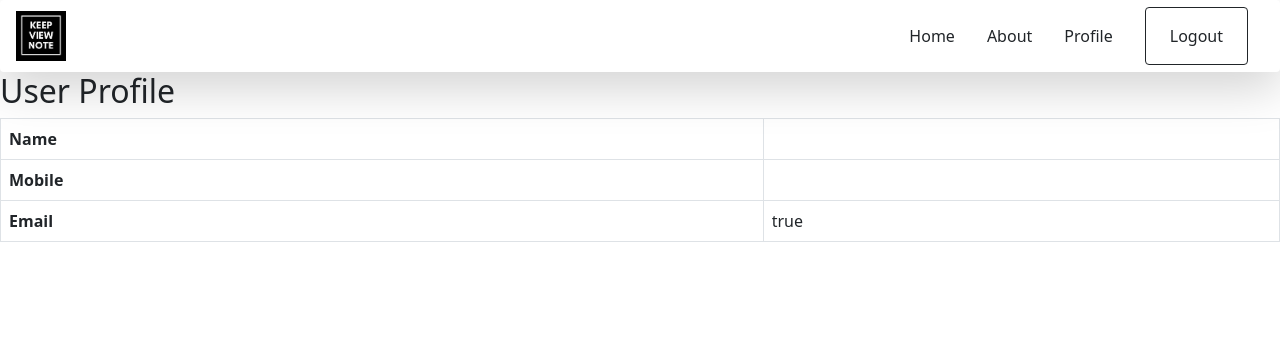
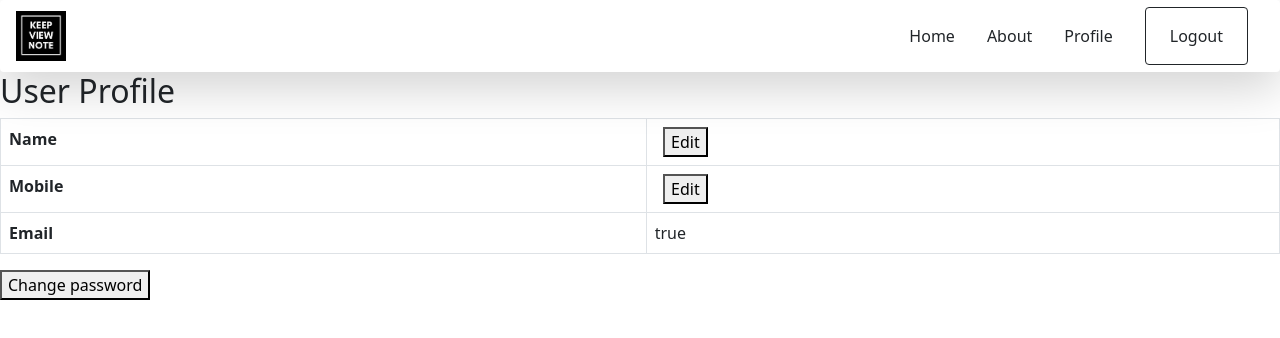
Before and after one commit to the-wolvorine/Keep-View-Note, a React (Create React App) app: page /profile in a window 1280 px wide. Shown: the top 338 px of the page. Built offline with nearby package versions, Linux system fonts and the light colour scheme; no server answers; the database is empty; sample sign-in values are in the browser's storage.

Commit message:
Add functionality to update user name, contact number and password

```diff
--- a/src/UserProfile.jsx
+++ b/src/UserProfile.jsx
@@ -1,25 +1,148 @@
-import {useLocation} from 'react-router-dom';
 import db from "./config";
 import React, { useState, useEffect } from "react";
 import "./App.css";
+import {toast} from 'react-toastify';
+import 'react-toastify/dist/ReactToastify.css';
 
 function UserProfile(){
     let email = sessionStorage.getItem('authenticatedUser');
-    const location = useLocation();
     const [name, setName] = useState("");
+    const [newname, setNewName] = useState("");
     const [mobile, setMobile] = useState("");
-    db.collection("usersData")
-      .get()
-      .then((function(doc){
-        doc.forEach(element => {
-            if(element.data().email===email)
+    const [newmobile, setNewMobile] = useState("");
+    const [clickedName,setClickedName] = useState(false);
+    const [clickedMobile,setClickedMobile] = useState(false);
+    const [clickedPassword,setClickedPassword] = useState(false);
+    const [currentPassword, setCurrentPassword] = useState("");
+    const [newPassword, setNewPassword] = useState("");
+
+    toast.configure()
+    useEffect(() => {
+    db.collection("usersData").get().then((querySnapshot) => {
+        querySnapshot.forEach((doc) => {
+            if(doc.data().email===email)
             {
-                setName(element.data().name)
-                setMobile(element.data().mobile)
+                setName(doc.data().name)
+                setMobile(doc.data().mobile)
+                setNewName(doc.data().name)
+                setNewMobile(doc.data().mobile)
             }
+        });
+     })
+    }, []);
 
-        });
-      }))
+      useEffect(()=>{
+        if(clickedName===true)
+        {
+            setClickedName(true);
+        }
+        if(clickedName===false)
+        {
+            setClickedName(false);
+        }
+      },[clickedName])
+
+      useEffect(()=>{
+        if(clickedMobile===true)
+        {
+            setClickedMobile(true);
+        }
+        if(clickedMobile===false)
+        {
+            setClickedMobile(false);
+        }
+      },[clickedMobile])
+
+      useEffect(()=>{
+        if(clickedPassword===true)
+        {
+            setClickedPassword(true);
+        }
+        if(clickedPassword===false)
+        {
+            setClickedPassword(false);
+        }
+      },[clickedPassword])
+
+    function changeName()
+    {
+        setClickedName(true);
+
+    }
+    function changeMobile()
+    {
+        setClickedMobile(true);
+
+    }
+    function changeNameSubmit(){
+        db.collection("usersData").get().then((querySnapshot) => {
+            querySnapshot.forEach((doc) => {
+                if(doc.data().email===email)
+                {
+                    db.collection("usersData").doc(doc.id).set({
+                        "name": newname
+                      },
+                      {merge:true})
+                }
+            });
+        })
+        setName(newname)
+        setClickedName(false)
+        toast.success('Name updated Succesfully', { position: toast.POSITION.BOTTOM_CENTER, autoClose:2000})
+    }
+    function changeMobileSubmit(){
+        db.collection("usersData").get().then((querySnapshot) => {
+            querySnapshot.forEach((doc) => {
+                if(doc.data().email===email)
+                {
+                    db.collection("usersData").doc(doc.id).set({
+                        "mobile": newmobile
+                      },
+                      {merge:true})
+                }
+            });
+        })
+        setMobile(newmobile)
+        setClickedMobile(false)
+        toast.success('Mobile number updated Succesfully', { position: toast.POSITION.BOTTOM_CENTER, autoClose:2000})
+    }
+    function cancelEditName()
+    {
+        setClickedName(false)
+    }
+    function cancelEditMobile()
+    {
+        setClickedMobile(false)
+    }
+    function cancelEditPassword()
+    {
+        setClickedPassword(false)
+    }
+    function changePassword(){
+        setClickedPassword(true);
+    }
+    function changePasswordSubmit(){
+        db.collection("usersData").get().then((querySnapshot) => {
+            querySnapshot.forEach((doc) => {
+                if(doc.data().email===email)
+                {
+                    if(doc.data().password===currentPassword)
+                    {
+                        db.collection("usersData").doc(doc.id).set({
+                            "password": newPassword
+                          },
+                          {merge:true})
+                          toast.success('Password changed Succesfully', { position: toast.POSITION.BOTTOM_CENTER, autoClose:2000})
+                          setClickedPassword(false)
+                    }
+                    else{
+                        toast.error('Current password doesnt match', { position: toast.POSITION.BOTTOM_CENTER, autoClose:2000})
+                    }
+                }
+            });
+         })
+    }
+
     return(
         <div>
             <h2>User Profile</h2>
@@ -27,11 +150,17 @@ function UserProfile(){
                     <tbody>
                     <tr>
                     <th scope="row">Name</th>
-                    <td>{name}</td>
+                    {!clickedName && <td>{name}&nbsp;&nbsp;<button onClick={changeName}>Edit</button></td>}
+                    {clickedName && <td><input type="text" value={newname} onChange={(e) => setNewName(e.target.value)}></input>
+                    &nbsp;&nbsp;<button onClick={() => {changeNameSubmit()}}>submit</button>
+                    &nbsp;&nbsp;<button onClick={cancelEditName}>cancel</button></td> }
                     </tr>
                     <tr>
                     <th scope="row">Mobile</th>
-                    <td>{mobile}</td>
+                    {!clickedMobile && <td>{mobile}&nbsp;&nbsp;<button onClick={changeMobile}>Edit</button></td> }
+                    {clickedMobile && <td><input type="text" value={newmobile} onChange={(e) => setNewMobile(e.target.value)}></input>
+                    &nbsp;&nbsp; <button onClick={() => {changeMobileSubmit()}}>submit</button>
+                    &nbsp;&nbsp; <button onClick={cancelEditMobile}>cancel</button></td>}
                     </tr>
                     <tr>
                     <th scope="row">Email</th>
@@ -39,6 +168,12 @@ function UserProfile(){
                     </tr>
                 </tbody>
             </table>
+            {!clickedPassword && <button onClick={changePassword}>Change password</button>}
+            {clickedPassword && <div><div>Enter Current Password:<input type="password" onChange={(e) => setCurrentPassword(e.target.value)}></input></div><br/>
+            <div>Enter new password:<input type="password" onChange={(e) => setNewPassword(e.target.value)}></input></div>
+            <button onClick={changePasswordSubmit}>Submit</button>&nbsp;
+            <button onClick={cancelEditPassword}>cancel</button>
+            </div>}
         </div>
 
     );
```
